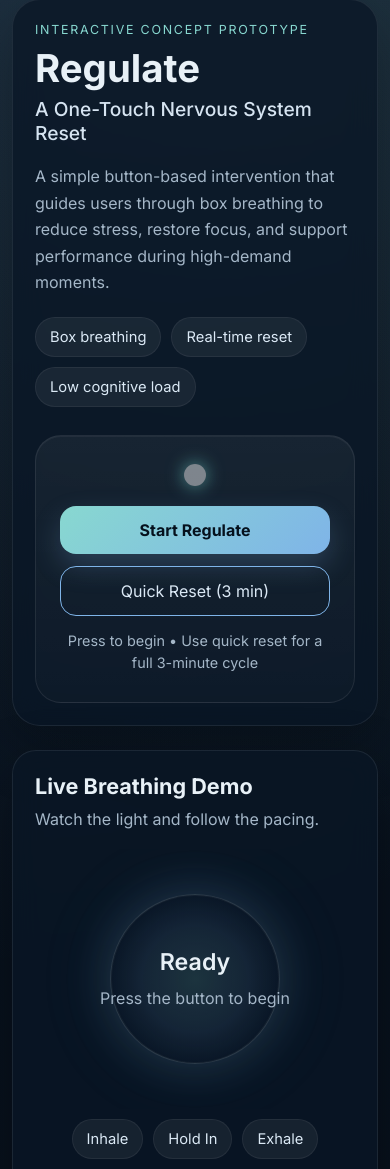
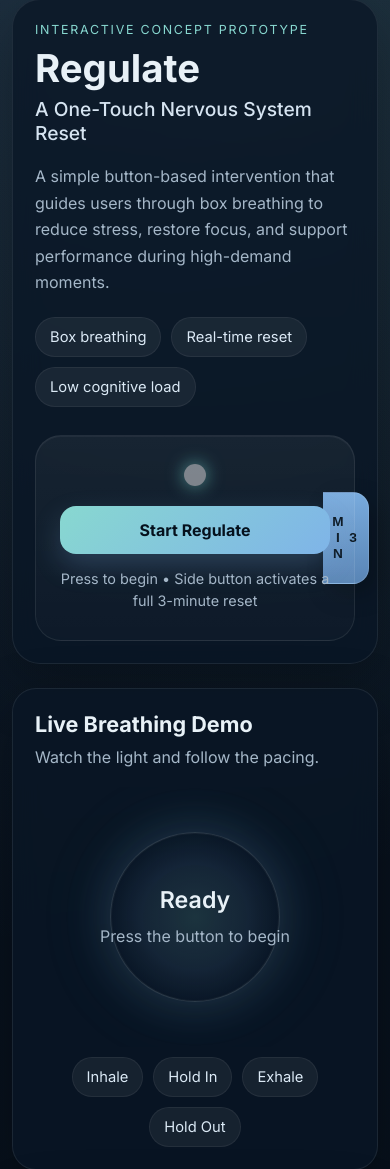
Before and after one commit to nwiggs/regulate_extra_button, a Python web app: template regulate_flask/templates/index.html in a window 390 px wide. Shown: the part 21-1190 px from the top of the page. Run offline with Jinja, Linux system fonts and the light colour scheme; the template is opened without the code that fills it, so the values that code supplies are empty.

Commit message:
make side button glow

```diff
--- a/regulate_flask/static/style.css
+++ b/regulate_flask/static/style.css
@@ -100,14 +100,21 @@
   justify-content: center;
 }
 
+.device-shell {
+  position: relative;
+  width: min(100%, 340px);
+}
+
 .device-body {
-  width: min(100%, 340px);
+  width: 100%;
   border-radius: 26px;
   padding: 28px 24px;
   background: linear-gradient(180deg, rgba(255,255,255,0.05), rgba(255,255,255,0.02));
   border: 1px solid rgba(255,255,255,0.08);
   box-shadow: inset 0 1px 0 rgba(255,255,255,0.05);
   text-align: center;
+  position: relative;
+  z-index: 2;
 }
 
 .device-led {
@@ -120,8 +127,7 @@
   transition: background 0.6s ease, box-shadow 0.6s ease;
 }
 
-.device-button,
-.secondary-btn {
+.device-button {
   width: 100%;
   border: 0;
   border-radius: 16px;
@@ -130,32 +136,52 @@
   font-size: 1rem;
   cursor: pointer;
   transition: transform 0.2s ease, opacity 0.2s ease, background 0.25s ease, border 0.25s ease;
-}
-
-.device-button {
   background: linear-gradient(135deg, #88d8d0, #7fb4e8);
   color: #05111d;
   font-weight: 700;
   box-shadow: 0 12px 28px rgba(127, 180, 232, 0.22);
 }
 
-.device-button:hover,
-.secondary-btn:hover {
+.device-button:hover {
   transform: translateY(-1px);
 }
 
 .device-button:disabled,
-.secondary-btn:disabled {
+.side-button:disabled {
   opacity: 0.65;
   cursor: not-allowed;
   transform: none;
 }
 
-.secondary-btn {
-  margin-top: 12px;
-  background: transparent;
-  border: 1px solid #7fb4e8;
-  color: #dbe9f5;
+.side-button {
+  position: absolute;
+  right: -18px;
+  top: 50%;
+  transform: translateY(-50%);
+  width: 52px;
+  height: 100px;
+  border: 1px solid rgba(255,255,255,0.12);
+  border-left: none;
+  border-radius: 0 16px 16px 0;
+  background: linear-gradient(180deg, rgba(127,180,232,0.95), rgba(94,140,190,0.95));
+  color: #04101b;
+  font-weight: 700;
+  font-size: 0.85rem;
+  letter-spacing: 0.08em;
+  writing-mode: vertical-rl;
+  text-orientation: upright;
+  display: flex;
+  align-items: center;
+  justify-content: center;
+  cursor: pointer;
+  box-shadow: 8px 10px 24px rgba(0,0,0,0.22);
+  z-index: 1;
+  transition: transform 0.2s ease, box-shadow 0.25s ease, opacity 0.2s ease;
+}
+
+.side-button:hover {
+  transform: translateY(-50%) translateX(2px);
+  box-shadow: 10px 12px 28px rgba(0,0,0,0.28);
 }
 
 .device-caption {
@@ -310,6 +336,26 @@
   line-height: 1.6;
 }
 
+@keyframes sidePressGlow {
+  0% {
+    box-shadow: 0 0 0 rgba(127,180,232,0);
+    transform: translateY(-50%) translateX(0);
+  }
+  30% {
+    box-shadow: 0 0 25px rgba(127,180,232,0.9),
+                0 0 50px rgba(127,180,232,0.6);
+    transform: translateY(-50%) translateX(3px);
+  }
+  100% {
+    box-shadow: 8px 10px 24px rgba(0,0,0,0.22);
+    transform: translateY(-50%) translateX(0);
+  }
+}
+
+.side-button.active-press {
+  animation: sidePressGlow 0.6s ease;
+}
+
 @media (max-width: 900px) {
   .hero-card,
   .content-grid {
@@ -334,4 +380,14 @@
     width: 170px;
     height: 170px;
   }
+
+  .device-shell {
+    width: min(100%, 320px);
+  }
+
+  .side-button {
+    right: -14px;
+    width: 46px;
+    height: 92px;
+  }
 }
--- a/regulate_flask/templates/index.html
+++ b/regulate_flask/templates/index.html
@@ -28,13 +28,18 @@
       </div>
 
       <div class="device-card">
-        <div class="device-body">
-          <div class="device-led" id="deviceLed"></div>
-          <button class="device-button" id="startButton" type="button">Start Regulate</button>
-          <button id="sideBtn" class="secondary-btn" type="button">Quick Reset (3 min)</button>
-          <p class="device-caption">
-            Press to begin • Use quick reset for a full 3-minute cycle
-          </p>
+        <div class="device-shell">
+          <button id="sideBtn" class="side-button" type="button" aria-label="3 minute reset">
+            3 MIN
+          </button>
+
+          <div class="device-body">
+            <div class="device-led" id="deviceLed"></div>
+            <button class="device-button" id="startButton" type="button">Start Regulate</button>
+            <p class="device-caption">
+              Press to begin • Side button activates a full 3-minute reset
+            </p>
+          </div>
         </div>
       </div>
     </header>
```
Also changed, not shown: regulate_flask/static/script.js (+45 -15 lines).
